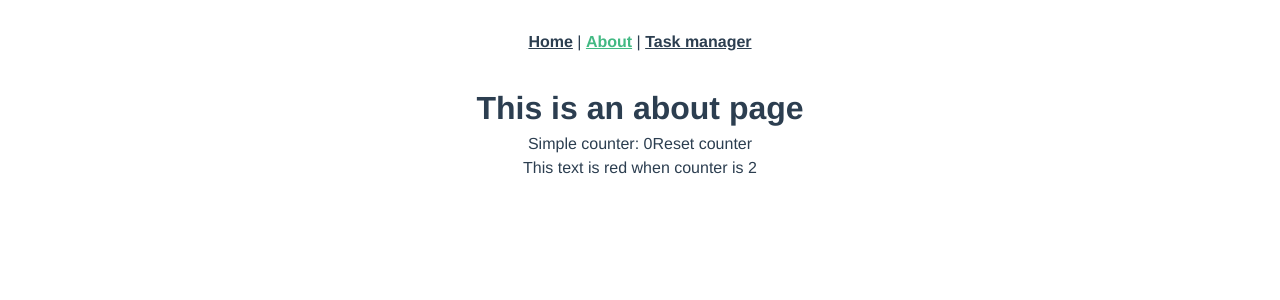
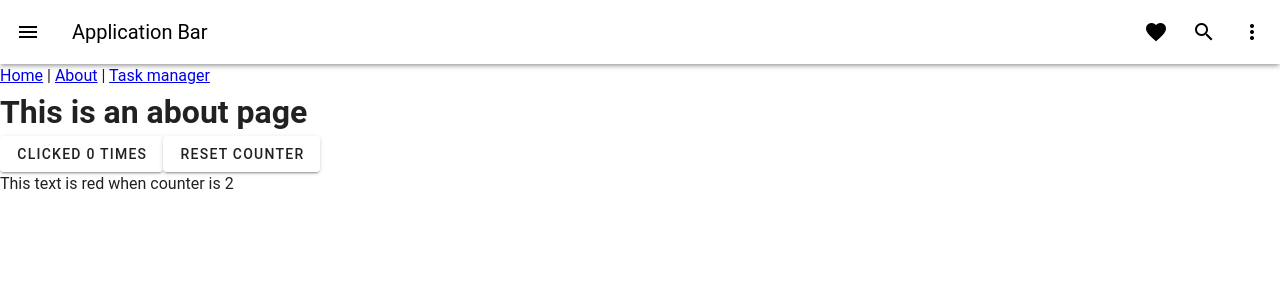
Before and after one commit to Putiversal/my-vue-app, a Vue app: page /about in a window 1280 px wide. Shown: the top 300 px of the page. Built offline with nearby package versions, Linux system fonts and the light colour scheme.

Commit message:
feat(): Added mdi icons and Application Bar

```diff
--- a/package.json
+++ b/package.json
@@ -8,6 +8,7 @@
     "lint": "vue-cli-service lint"
   },
   "dependencies": {
+    "@mdi/font": "^7.4.47",
     "core-js": "^3.8.3",
     "vue": "^3.2.13",
     "vue-router": "^4.0.3",
--- a/src/App.vue
+++ b/src/App.vue
@@ -1,22 +1,36 @@
 <template>
+  <v-app>
+    <v-app-bar :elevation="3" color="white">
+      <template v-slot:prepend>
+        <v-app-bar-nav-icon></v-app-bar-nav-icon>
+      </template>
+
+      <v-app-bar-title>Application Bar</v-app-bar-title>
+
+      <template v-slot:append>
+        <AzazHeart />
+        <v-btn icon="mdi-magnify"></v-btn>
+        <v-btn icon="mdi-dots-vertical"></v-btn>
+      </template>
+    </v-app-bar>
+
+    <v-main>
       <nav>
         <router-link to="/">Home</router-link> |
         <router-link to="/about">About</router-link> |
         <router-link to="/taskManager">Task manager</router-link>
       </nav>
       <router-view />
+    </v-main>
+  </v-app>
 </template>
 
-<style lang="scss">
-#app {
-  font-family: Avenir, Helvetica, Arial, sans-serif;
-  -webkit-font-smoothing: antialiased;
-  -moz-osx-font-smoothing: grayscale;
-  text-align: center;
-  color: #2c3e50;
-}
+<script setup>
+import AzazHeart from "./components/AzazHeart.vue";
+</script>
 
-nav {
+<style lang="scss" scoped>
+.nav {
   padding: 30px;
 
   a {
--- /dev/null
+++ b/src/components/AzazHeart.vue
@@ -0,0 +1,22 @@
+<template>
+  <v-btn @click="azazSuccess" icon>
+    <v-icon :class="azaz">mdi-heart</v-icon>
+  </v-btn>
+</template>
+
+<script setup>
+import { ref } from "vue";
+
+const azaz = ref("");
+const azazSuccess = () => {
+  azaz.value == "successColor"
+    ? (azaz.value = "")
+    : (azaz.value = "successColor");
+};
+</script>
+
+<style lang="scss" scoped>
+.successColor {
+  color: #42b983;
+}
+</style>
--- a/src/main.js
+++ b/src/main.js
@@ -9,9 +9,22 @@ import { createVuetify } from "vuetify";
 import * as components from "vuetify/components";
 import * as directives from "vuetify/directives";
 
+import "@mdi/font/css/materialdesignicons.css";
+import { aliases, mdi } from "vuetify/iconsets/mdi";
+
 const vuetify = createVuetify({
   components,
   directives,
+  theme: {
+    defaultTheme: "light",
+  },
+  icons: {
+    defaultSet: "mdi",
+    aliases,
+    sets: {
+      mdi,
+    },
+  },
 });
 
 createApp(App).use(vuetify).use(store).use(router).mount("#app");
--- a/src/views/AboutView.vue
+++ b/src/views/AboutView.vue
@@ -2,8 +2,8 @@
   <div class="about">
     <h1>This is an about page</h1>
   </div>
-  <button @click="incrementCounter">Simple counter: {{ counter }}</button>
-  <button @click="resetCounter">Reset counter</button>
+  <v-btn @click="incrementCounter">Clicked {{ counter }} times</v-btn>
+  <v-btn @click="resetCounter">Reset counter</v-btn>
   <p :class="isRed">This text is red when counter is 2</p>
   <br />
 </template>
```
Also changed, not shown: 1 other file (tests, documents, lock files or other folders). Lines whose indentation alone changed are shown as unchanged.
